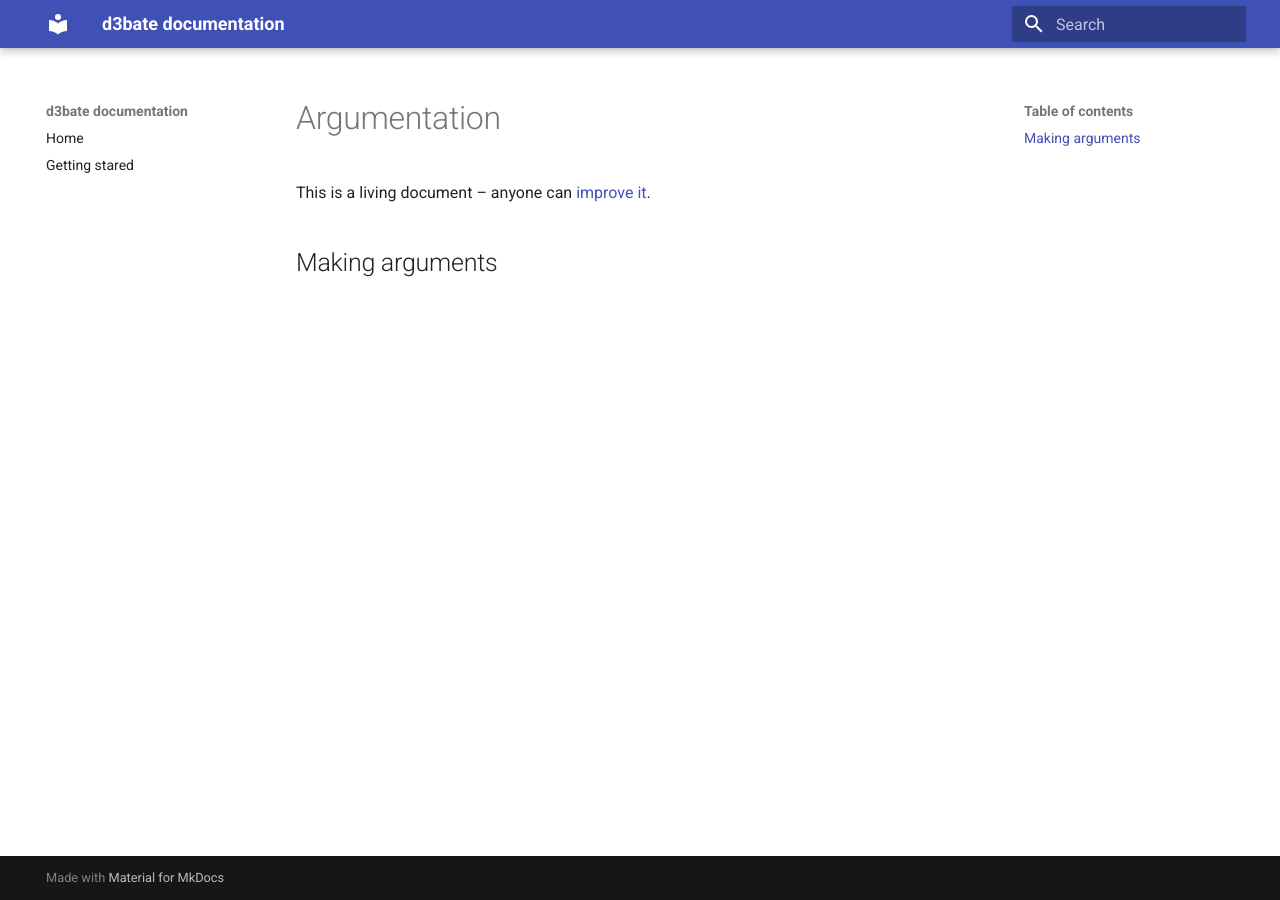
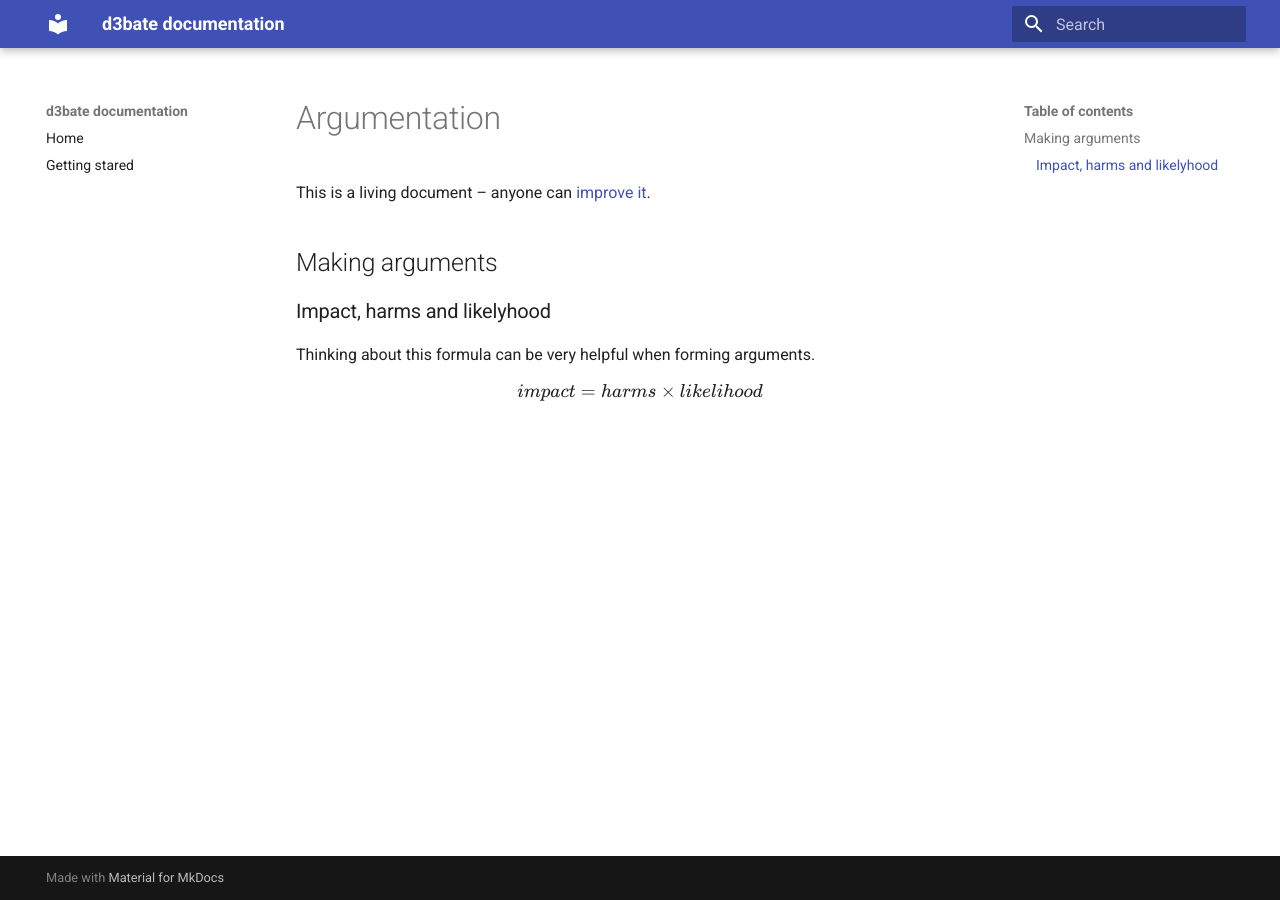
Before and after one commit to d3bate/d3bate, an MkDocs documentation site: the page built from docs/debating-howto/argumentation/index.md, in a window 1280 px wide. Built offline with MkDocs 1.6.1 and Material for MkDocs 9.7.7, drawn with Linux system fonts in a browser that asks for light colours; formulas are drawn with MathJax 3.

Commit message:
Added harms, impacts and likelihood formula.

```diff
--- a/docs/debating-howto/argumentation/index.md
+++ b/docs/debating-howto/argumentation/index.md
@@ -1,3 +1,9 @@
 # Argumentation
 This is a living document – anyone can [improve it](https://github.com/d3bate/d3bate/tree/master/docs).
 ## Making arguments
+### Impact, harms and likelyhood
+Thinking about this formula can be very helpful when forming arguments.
+
+$$
+impact = harms \times likelihood
+$$
```
